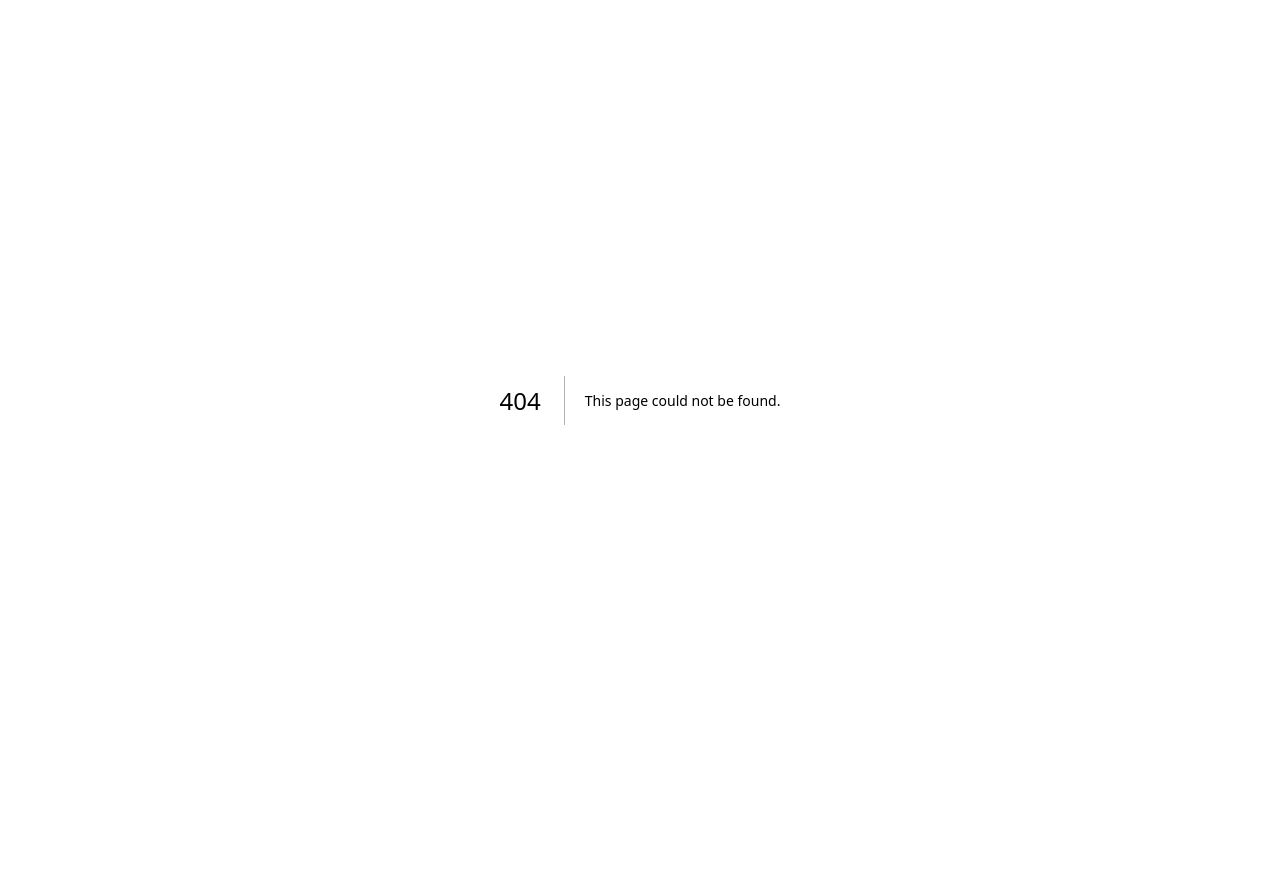
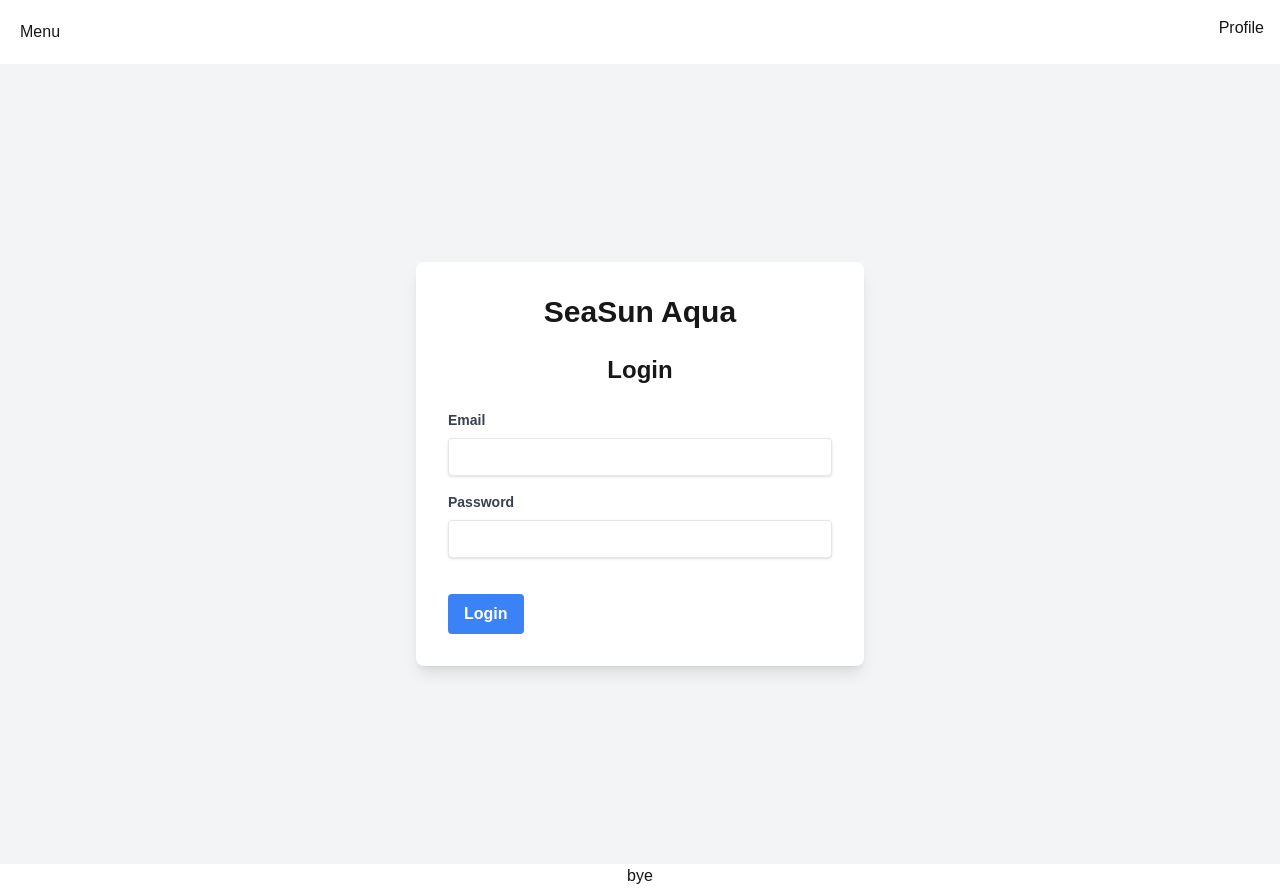
Before and after one commit to sea-sun-aqua/store-management-frontend, a Next.js app: page /login in a window 1280 px wide. Before the commit this address had no page. Before the commit the page ends 800 px from the top, so only its background shows below. Built offline with nearby package versions, Linux system fonts and the light colour scheme.

Commit message:
add login, menu page, top-navbar

```diff
--- /dev/null
+++ b/src/app/(auth)/login/page.tsx
@@ -0,0 +1,92 @@
+'use client'
+
+import { useState } from 'react';
+import '@/globals.css';
+
+const Login = () => {
+  const [email, setEmail] = useState('');
+  const [password, setPassword] = useState('');
+
+
+  const handleSubmit = (e: React.FormEvent) => {
+    e.preventDefault();
+
+    // ใส่ logic สำหรับ login เช่น fetch ไปยัง API server
+    console.log({ email, password });
+
+  };
+
+  return (
+    <div className="min-h-screen flex items-center justify-center bg-gray-100">
+      <div className="bg-white p-8 rounded-lg shadow-lg w-full max-w-md">
+        <h1 className="text-3xl font-bold text-center mb-6" >SeaSun Aqua</h1>
+        <h2 className="text-2xl font-bold text-center mb-6">Login</h2>
+        <form onSubmit={handleSubmit}>
+          <div className="mb-4">
+            <label className="block text-gray-700 text-sm font-bold mb-2" htmlFor="email">
+              Email
+            </label>
+            <input
+              id="email"
+              type="email"
+              className="shadow appearance-none border rounded w-full py-2 px-3 text-gray-700 leading-tight focus:outline-none focus:shadow-outline"
+              value={email}
+              onChange={(e) => setEmail(e.target.value)}
+              required
+            />
+          </div>
+          <div className="mb-6">
+            <label className="block text-gray-700 text-sm font-bold mb-2" htmlFor="password">
+              Password
+            </label>
+            <input
+              id="password"
+              type="password"
+              className="shadow appearance-none border rounded w-full py-2 px-3 text-gray-700 mb-3 leading-tight focus:outline-none focus:shadow-outline"
+              value={password}
+              onChange={(e) => setPassword(e.target.value)}
+              required
+            />
+          </div>
+          <div className="flex items-center justify-between">
+            <button
+              type="submit"
+              className="bg-blue-500 hover:bg-blue-700 text-white font-bold py-2 px-4 rounded focus:outline-none focus:shadow-outline"
+            >
+              Login
+            </button>
+          </div>
+        </form>
+      </div>
+    </div>
+  );
+};
+
+export default Login;
+
+// (
+//   <div>
+//     <h1>Login</h1>
+//     <form onSubmit={handleSubmit}>
+//       <div>
+//         <label>Email:</label>
+//         <input
+//           type="email"
+//           value={email}
+//           onChange={(e) => setEmail(e.target.value)}
+//           required
+//         />
+//       </div>
+//       <div>
+//         <label>Password:</label>
+//         <input
+//           type="password"
+//           value={password}
+//           onChange={(e) => setPassword(e.target.value)}
+//           required
+//         />
+//       </div>
+//       <button type="submit">Login</button>
+//     </form>
+//   </div>
+// );
--- /dev/null
+++ b/src/app/data/orders.ts
@@ -0,0 +1,21 @@
+interface Order {
+    orderID: number;
+    price: number;
+    date: Date;
+    username: string;
+}
+
+const saleOrders: Order[] = [
+    {
+        orderID: 1,
+        price: 1,
+        date: new Date(Date.now()),
+        username: 'usernames1',
+    },
+    {
+        orderID: 2,
+        price: 1,
+        date: new Date(Date.now()),
+        username: 'usernames1',
+    }
+]
--- a/src/app/layout.tsx
+++ b/src/app/layout.tsx
@@ -1,3 +1,6 @@
+import TopNavbar from "@/components/TopNavbar"
+import '@/globals.css'
+
 export const metadata = {
   title: 'Next.js',
   description: 'Generated by Next.js',
@@ -10,7 +13,13 @@ export default function RootLayout({
 }) {
   return (
     <html lang="en">
-      <body>{children}</body>
+      <body>
+        <TopNavbar currentPage="Menu" />
+        {children}
+        <footer className="text-center">
+          bye
+        </footer>
+      </body>
     </html>
   )
 }
--- /dev/null
+++ b/src/app/menu/page.tsx
@@ -0,0 +1,20 @@
+import MenuCard from '@/components/MenuCard';
+
+const MenuPage: React.FC = () => {
+    return (
+      <div className="min-h-screen flex items-center justify-center bg-gray-100">
+        <div className="container mx-auto px-4">
+          <h1 className="text-4xl font-bold text-center mb-8">Menu</h1>
+          <div className="grid grid-cols-1 md:grid-cols-2 lg:grid-cols-3 gap-6">
+            <MenuCard title="Sales Order" link="/sales-order" />
+            <MenuCard title="Inventory" link="/inventory" />
+            <MenuCard title="Supplier Order" link="/supplier-order" />
+            <MenuCard title="Purchases" link="/purchases" />
+            <MenuCard title="Products" link="/products" />
+          </div>
+        </div>
+      </div>
+    );
+  };
+
+export default MenuPage;
--- /dev/null
+++ b/src/app/menu/sales/page.tsx
@@ -0,0 +1,7 @@
+export default function SalesPage() {
+    return (
+        <>
+
+        </>
+    )
+}
--- /dev/null
+++ b/src/app/not-found.tsx
@@ -0,0 +1,8 @@
+export default function NotFound() {
+    return (
+        <div>
+            <h2>Not Found</h2>
+            <p>Could not find requested resource</p>
+        </div>
+    )
+}
--- a/src/app/page.tsx
+++ b/src/app/page.tsx
@@ -1,9 +1,5 @@
-// pages/products.tsx
-import ProductList from './components/ProductList';
-import products from './data/products'
+// import Login from './(auth)/login/page';
+import MenuPage from './menu/page';
+import '@/globals.css'
 
-const Products = () => {
-  return <ProductList products={products} />;
-};
-
-export default Products;
+export default MenuPage;
--- /dev/null
+++ b/src/components/MenuCard.tsx
@@ -0,0 +1,19 @@
+import Link from 'next/link';
+
+interface MenuCardProps {
+    title: string;
+    link: string;
+  }
+
+const MenuCard: React.FC<MenuCardProps> = ({ title, link }) => {
+    return (
+      <Link href={link}>
+        <div className="p-6 bg-white rounded-lg shadow-lg hover:shadow-xl transition-shadow duration-300 cursor-pointer text-center">
+          <h2 className="text-xl font-bold text-gray-800">{title}</h2>
+        </div>
+      </Link>
+    );
+};
+
+export type { MenuCardProps} ;
+export default MenuCard;
--- /dev/null
+++ b/src/components/TopNavbar.tsx
@@ -0,0 +1,23 @@
+export default function TopNavbar(
+    {
+        currentPage,
+    }: {
+        currentPage: string
+    }
+) {
+    return <nav className="">
+        <div className="h-16 w-full p-4 flex justify-between">
+        <div className="p-1 flex justify-between w-32">
+            <h1 className="">
+                {currentPage}
+            </h1>
+        </div>
+        <div className="basic-">
+
+            <h1>
+                Profile
+            </h1>
+        </div>
+    </div>
+    </nav>
+}
```
Also changed, not shown: src/components/ProductCard.tsx (renamed from src/app/components/ProductCard.tsx), src/components/ProductList.tsx (renamed from src/app/components/ProductList.tsx), src/globals.css (renamed from src/app/globals.css).
